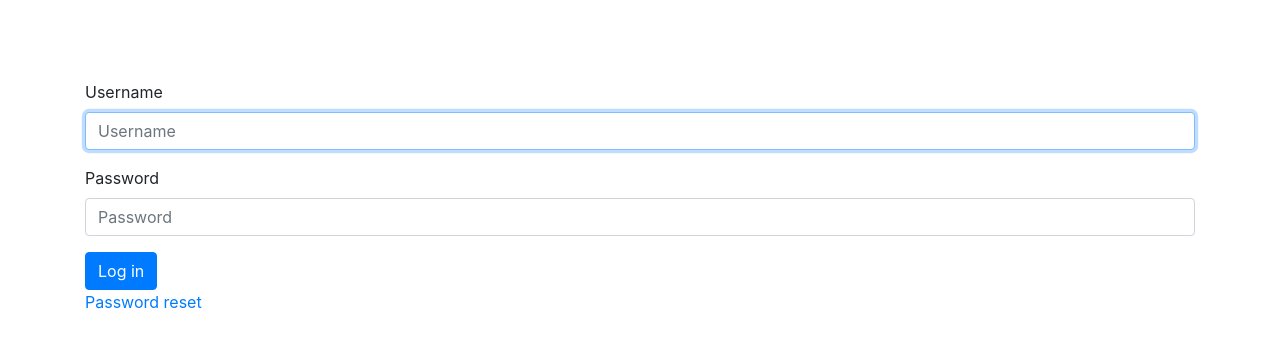
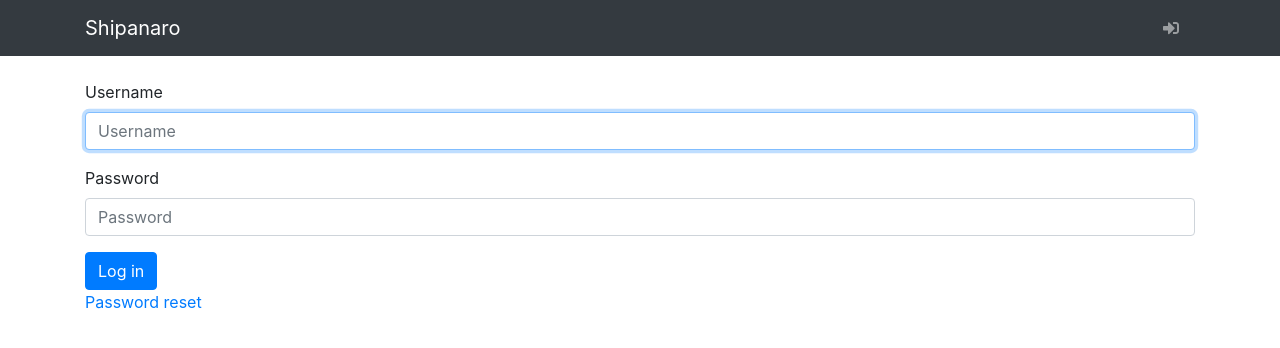
Before and after one commit to pirates-cat/shipanaro, a Django app: page /accounts/login/ in a window 1280 px wide. Shown: the top 348 px of the page. Run offline with Django 3.2, Linux system fonts and the light colour scheme; some libraries are stand-ins or nearby versions.

Commit message:
Dark background in main navbar if no personalization app is present

```diff
--- a/shipanaro/templates/shipanaro/base.html
+++ b/shipanaro/templates/shipanaro/base.html
@@ -12,7 +12,7 @@
 	{% block extrahead %}{% endblock %}
 </head>
 <body>
-	<header id="navbar" class="navbar navbar-expand-lg navbar-dark mb-4" role="banner">
+	<header id="navbar" class="navbar navbar-expand-lg navbar-dark bg-dark mb-4" role="banner">
 		<div class="container">
 			{% block branding %}<a class="navbar-brand" href="{% url 'index' %}">{{ site_title }}</a>{% endblock %}
 			<button class="navbar-toggler" type="button" data-toggle="collapse" data-target="#navbarSupportedContent" aria-controls="navbarSupportedContent" aria-expanded="false" aria-label="Toggle navigation">
```
